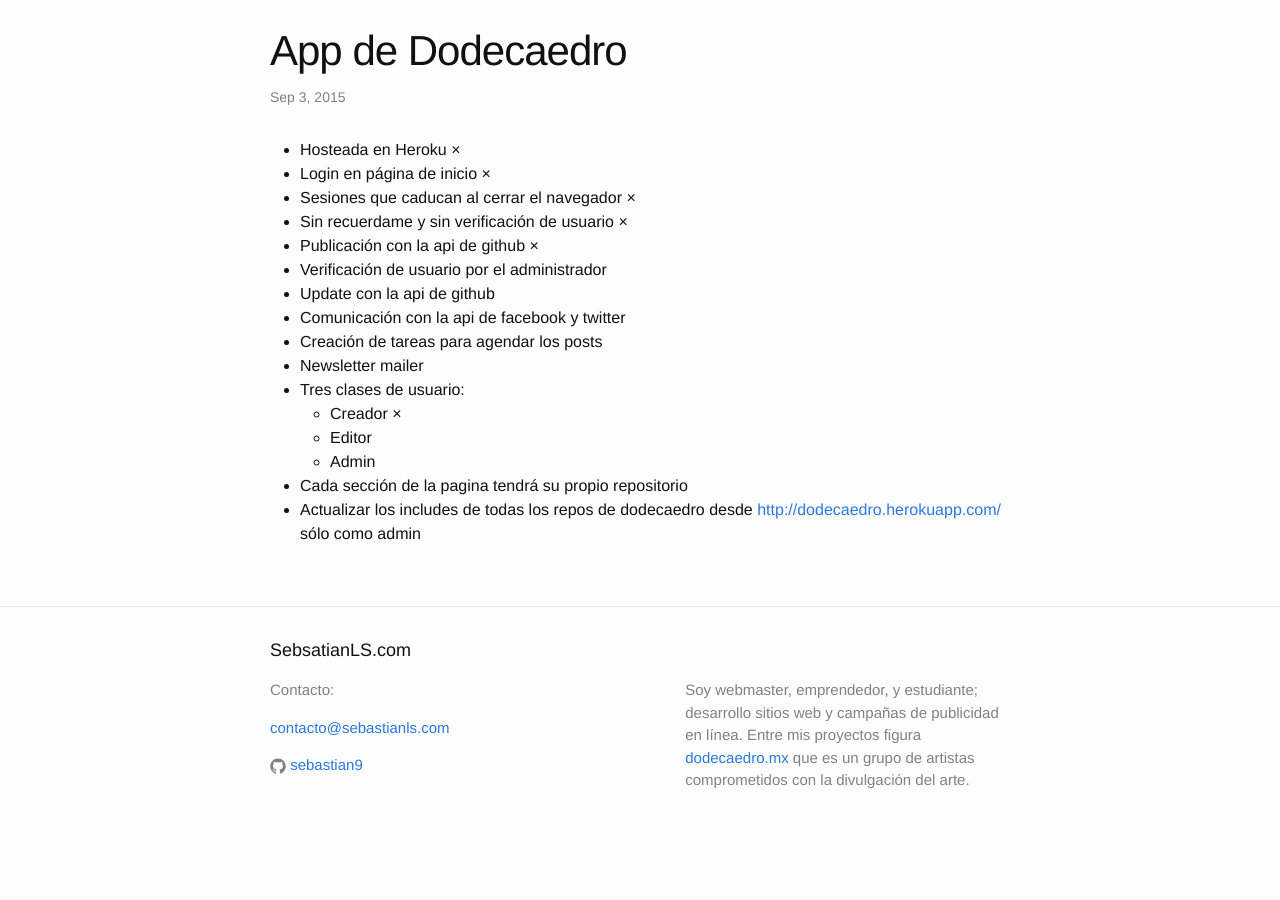
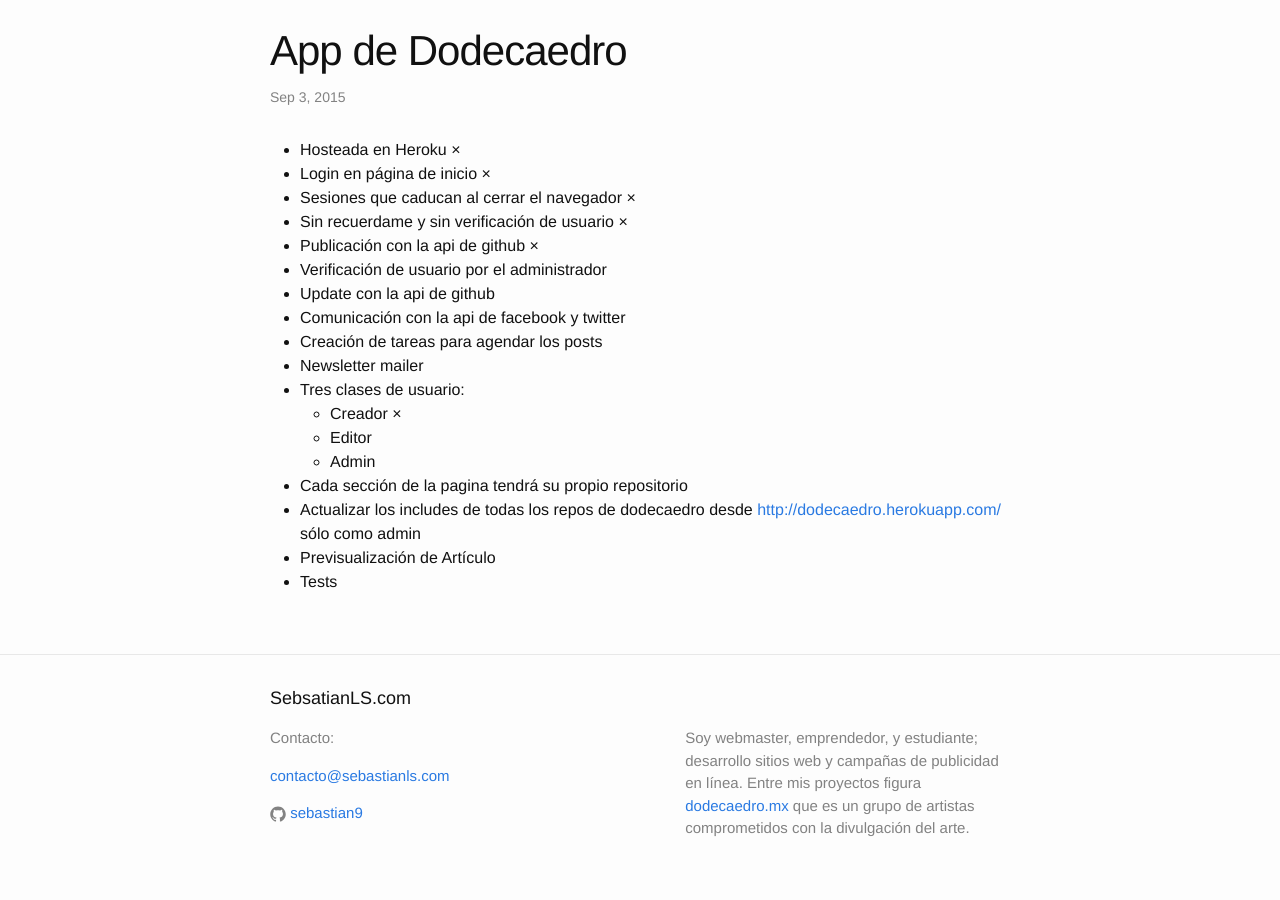
Before and after one commit to sebastian9/proyectos, a Jekyll site: the page built from _posts/2015-09-03-dodecaedro-app.markdown, in a window 1280 px wide. Shown: the part 100-1000 px from the top of the page. Built offline with Jekyll 4.4.1, drawn with Linux system fonts in a browser that asks for light colours; before the commit the page ends 952 px from its top, so only the background shows below that.

Commit message:
Update 2015-09-03-dodecaedro-app.markdown

```diff
--- a/_posts/2015-09-03-dodecaedro-app.markdown
+++ b/_posts/2015-09-03-dodecaedro-app.markdown
@@ -19,3 +19,5 @@
 	+ Admin
 + Cada sección de la pagina tendrá su propio repositorio
 + Actualizar los includes de todas los repos de dodecaedro desde <http://dodecaedro.herokuapp.com/> sólo como admin
++ Previsualización de Artículo
++ Tests
```
